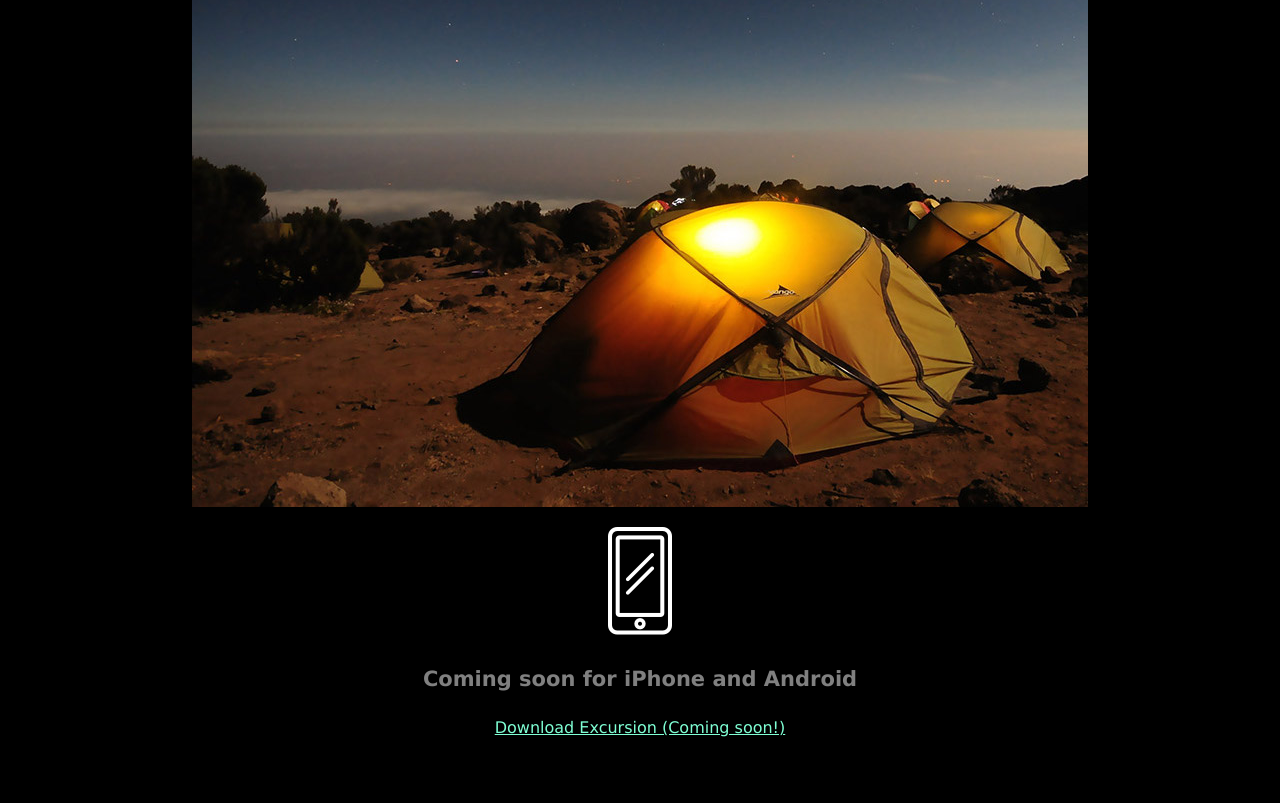
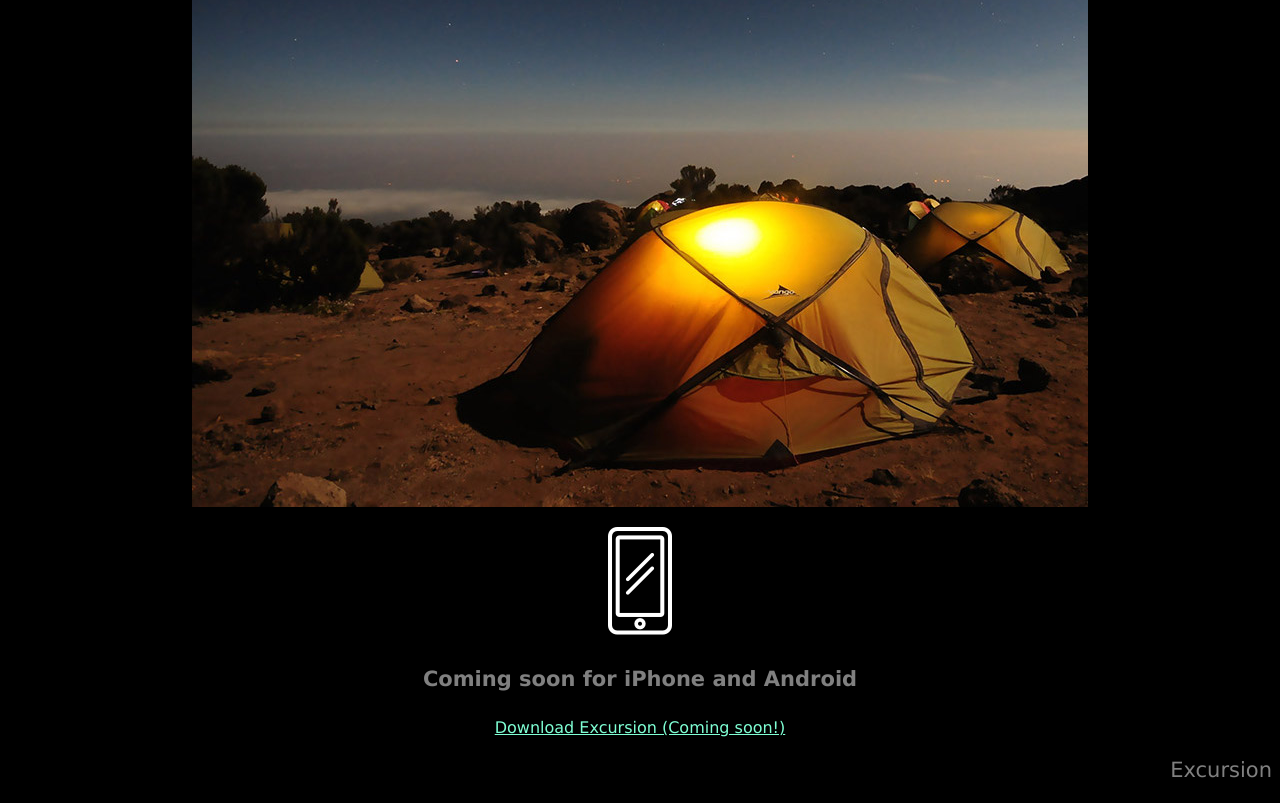
Before and after one commit to asasirizki/assignment, a plain HTML site: page index.html in a window 1280 px wide. Shown: the part 505-1308 px from the top of the page. Before the commit the page ends 1258 px from the top, so only its background shows below. Drawn offline with Linux system fonts and the light colour scheme.

Commit message:
Final push

```diff
--- a/index.html
+++ b/index.html
@@ -29,6 +29,9 @@
 
 <p><a class="link--cta" href="#">Download Excursion (Coming soon!)</a></p>
 
+<p class="footer-copyright">Excursion</p>
+
+
 </body>
 
 </html>
--- a/resources/css/style.css
+++ b/resources/css/style.css
@@ -29,3 +29,11 @@ body{
     font-size: 16px;
     color: aquamarine;
 }
+
+/* FOOTER */
+
+.footer-copyright{
+    font-size: 21px;
+    color: grey;
+    text-align: right;
+}
```
